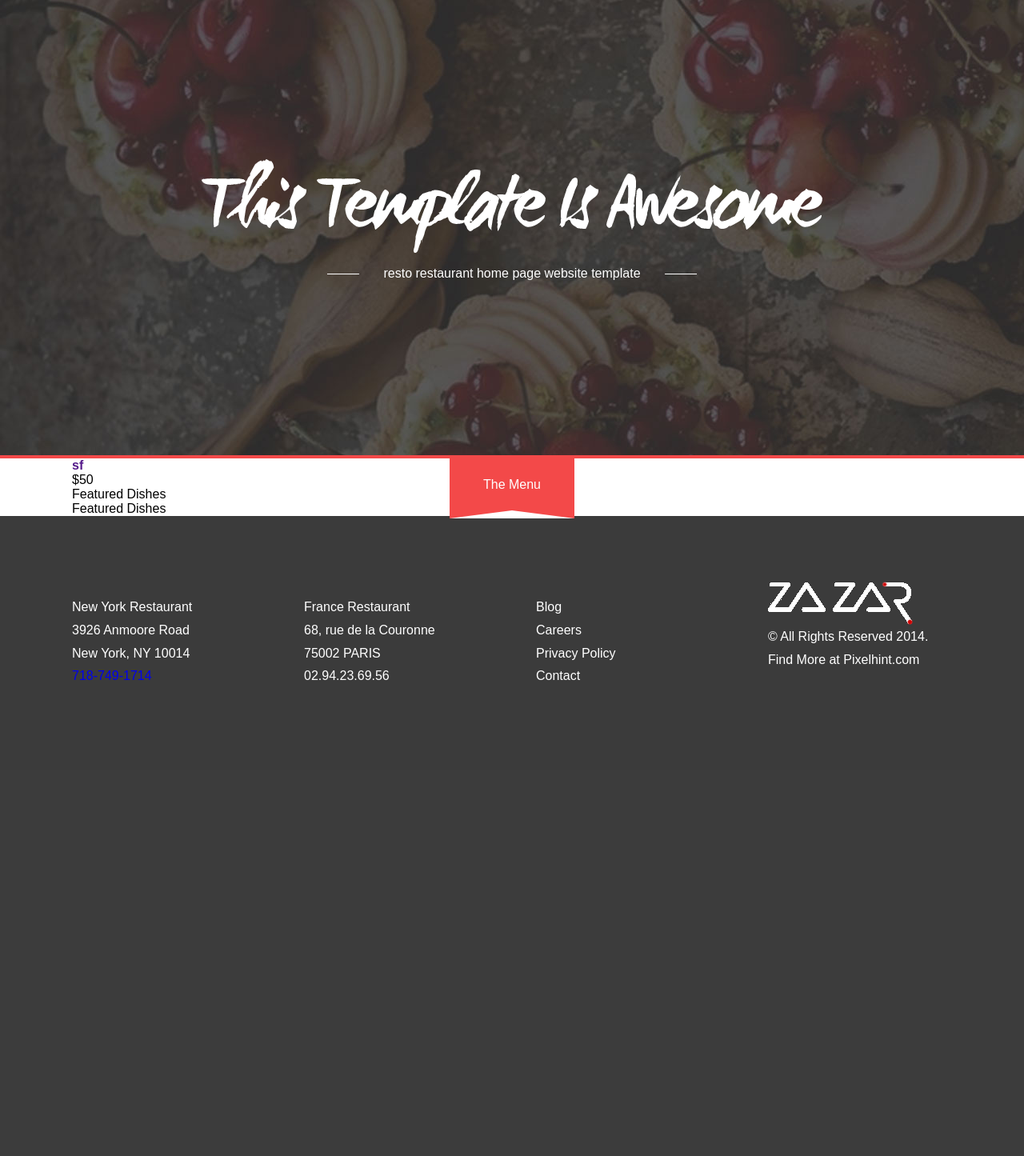
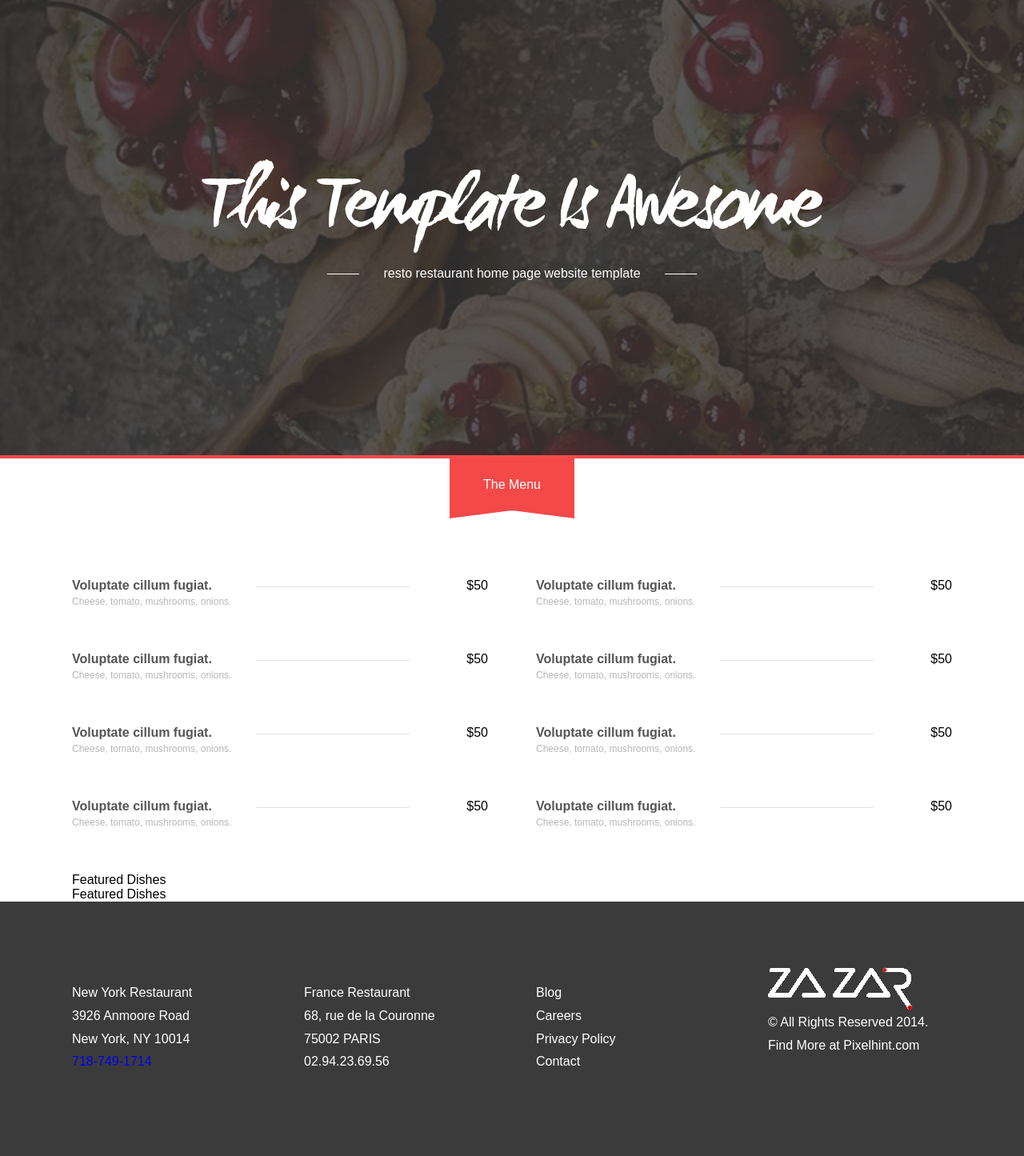
Before and after one commit to dirstart/website-learn, a web app: file webpage-slicing/index.html in a window 1280 px wide. Shown: the part 111-1556 px from the top of the page at 80% size. Before the commit the page ends 961 px from the top, so only its background shows below. Run offline with its HTML, style and script files only (its server is not run), Linux system fonts and the light colour scheme.

Commit message:
item-list

```diff
--- a/webpage-slicing/index.html
+++ b/webpage-slicing/index.html
@@ -37,12 +37,80 @@
 	<div class="index-menu">
 		<div class="menu-tips">The Menu</div>
 		<div class="public-container menu-list">
-			<ul class="clearfloat">
+			<ul class="clearfloat menu-control">
 				<li class="menu-item clearfloat">
-					<div class="title"><a href="">
-						<h4>sf</h4>
-						<p class="comment"></p>
+					<div class="title">
+						<a href="#">
+							<h4>Voluptate cillum fugiat.</h4>
+							<p class="comment">Cheese, tomato, mushrooms, onions.</p>
+						</a>
+					</div>
+					<div class="line"></div>
+					<div class="price">$50</div>
+				</li>
+				<li class="menu-item clearfloat">
+					<div class="title"><a href="#">
+						<h4 class="main-title">Voluptate cillum fugiat.</h4>
+						<p class="comment">Cheese, tomato, mushrooms, onions.</p>
 					</a></div>
+					<div class="line"></div>
+					<div class="price">$50</div>
+				</li>
+				<li class="menu-item clearfloat">
+					<div class="title"><a href="#">
+						<h4>Voluptate cillum fugiat.</h4>
+						<p class="comment">Cheese, tomato, mushrooms, onions.</p>
+					</a></div>
+					<div class="line"></div>
+					<div class="price">$50</div>
+				</li>
+				<li class="menu-item clearfloat">
+					<div class="title">
+						<a href="#">
+							<h4>Voluptate cillum fugiat.</h4>
+							<p class="comment">Cheese, tomato, mushrooms, onions.</p>
+						</a>
+					</div>
+					<div class="line"></div>
+					<div class="price">$50</div>
+				</li>
+				<li class="menu-item clearfloat">
+					<div class="title">
+						<a href="#">
+							<h4>Voluptate cillum fugiat.</h4>
+							<p class="comment">Cheese, tomato, mushrooms, onions.</p>
+						</a>
+					</div>
+					<div class="line"></div>
+					<div class="price">$50</div>
+				</li>
+				<li class="menu-item clearfloat">
+					<div class="title">
+						<a href="#">
+							<h4>Voluptate cillum fugiat.</h4>
+							<p class="comment">Cheese, tomato, mushrooms, onions.</p>
+						</a>
+					</div>
+					<div class="line"></div>
+					<div class="price">$50</div>
+				</li>
+				<li class="menu-item clearfloat">
+					<div class="title">
+						<a href="#">
+							<h4>Voluptate cillum fugiat.</h4>
+							<p class="comment">Cheese, tomato, mushrooms, onions.</p>
+						</a>
+					</div>
+					<div class="line"></div>
+					<div class="price">$50</div>
+				</li>
+				<li class="menu-item clearfloat">
+					<div class="title">
+						<a href="#">
+							<h4>Voluptate cillum fugiat.</h4>
+							<p class="comment">Cheese, tomato, mushrooms, onions.</p>
+						</a>
+					</div>
 					<div class="line"></div>
 					<div class="price">$50</div>
 				</li>
--- a/webpage-slicing/src/css/index.css
+++ b/webpage-slicing/src/css/index.css
@@ -120,3 +120,40 @@
   border-right: 78px solid transparent;
   border-bottom: 10px solid #fff;
 }
+.index-menu .menu-list {
+  margin-top: 150px;
+  overflow: hidden;
+}
+.index-menu .menu-list .menu-control {
+  width: 1160px;
+}
+.index-menu .menu-list .menu-control .menu-item {
+  float: left;
+  width: 520px;
+  margin-right: 60px;
+  margin-bottom: 56px;
+}
+.index-menu .menu-list .menu-control .menu-item .title {
+  float: left;
+  width: 230px;
+  overflow: hidden;
+  white-space: nowrap;
+  text-overflow: ellipsis;
+}
+.index-menu .menu-list .menu-control .menu-item .title h4 {
+  color: #555;
+}
+.index-menu .menu-list .menu-control .menu-item .title .comment {
+  margin-top: 4px;
+  color: #b7b7b7;
+  font-size: 12px;
+}
+.index-menu .menu-list .menu-control .menu-item .line {
+  float: left;
+  margin-top: 10px;
+  width: 192px;
+  border-top: 1px solid #e3e1e1;
+}
+.index-menu .menu-list .menu-control .menu-item .price {
+  float: right;
+}
--- a/webpage-slicing/src/stylus/index.styl
+++ b/webpage-slicing/src/stylus/index.styl
@@ -103,3 +103,32 @@
 			border-left:78px solid transparent
 			border-right:78px solid transparent
 			border-bottom:10px solid #fff
+	.menu-list
+		margin-top:150px
+		overflow:hidden
+		.menu-control
+			width:1160px
+			.menu-item
+				float:left
+				width:520px
+				margin-right:60px
+				margin-bottom:56px
+				.title
+					float:left
+					width:230px
+					overflow:hidden
+					white-space:nowrap
+					text-overflow:ellipsis
+					h4
+						color:#555555
+					.comment
+						margin-top:4px
+						color:#b7b7b7
+						font-size:12px
+				.line
+					float:left
+					margin-top:10px
+					width:192px
+					border-top:1px solid #e3e1e1
+				.price
+					float:right
```
